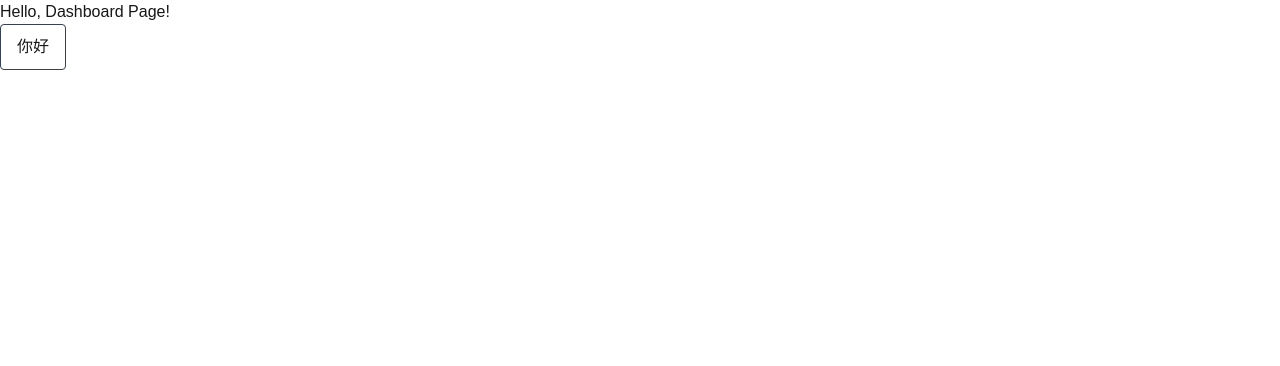
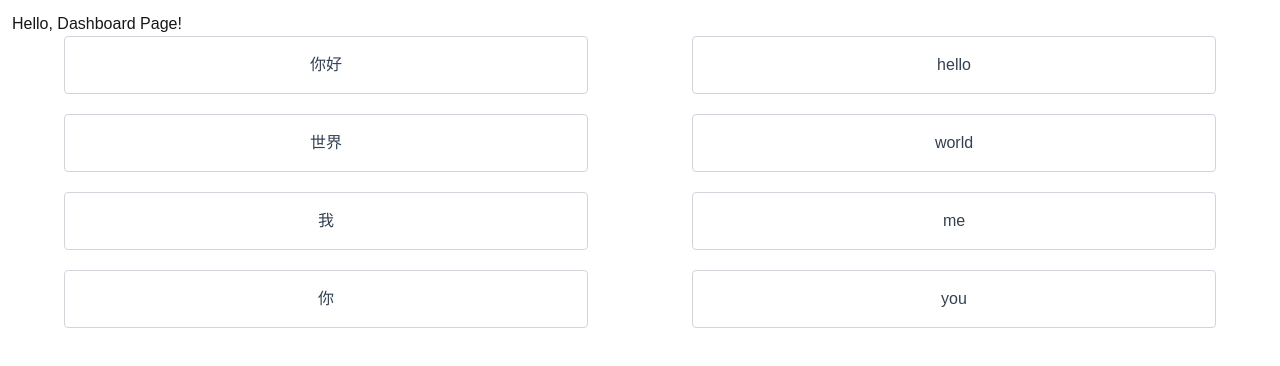
Before and after one commit to shuishuidelin/react-study, a Next.js app: page /link-game in a window 1280 px wide. Shown: the top 366 px of the page. Built offline with nearby package versions, Linux system fonts and the light colour scheme.

Commit message:
feat: 实现了单词块选择和取消功能

```diff
--- a/src/app/link-game/TextBrick.tsx
+++ b/src/app/link-game/TextBrick.tsx
@@ -1,5 +1,28 @@
 'use client';
 
-export default function TextBrick({text}: {text: string}) {
-    return <div className="bg-white rounded border border-gray-700 p-2.5 pl-4 pr-4 inline-flex">{text}</div>
+import {TextBrickProps} from "@/app/link-game/typing";
+
+export default function TextBrick({text,onChoose,action}: TextBrickProps) {
+    const state = action?.state || 'normal';
+    const styles = {
+        normal:{},
+        choose: {
+            backgroundColor: '#b5ddf5', // 选择时的颜色
+            color: '#fff',
+            borderColor: '#b5ddf5',
+        },
+        success: {
+            backgroundColor: '#c8e6c9', // 成功时的颜色
+            color: '#fff',
+            borderColor: '#c8e6c9',
+        },
+        error: {
+            backgroundColor: '#ffcdd2', // 错误时的颜色
+            color: '#fff',
+            borderColor: '#ffcdd2',
+        },
+    };
+
+    const style = styles?.[state] || {};
+    return <div className="bg-white rounded border border-gray-300 p-4 inline-flex justify-center mb-5 text-slate-700" style={style} onClick={onChoose}>{text}</div>
 }
--- a/src/app/link-game/page.tsx
+++ b/src/app/link-game/page.tsx
@@ -1,9 +1,52 @@
+'use client';
 // `app/dashboard/page.tsx` is the UI for the `/dashboard` URL
 import TextBrick from "@/app/link-game/TextBrick";
+import {useEffect, useState} from "react";
+import {BrickState, WordInfo} from "@/app/link-game/typing";
 
 export default function LinkGame() {
-    return (<div>
+    const [wordData,setWordData] = useState<WordInfo[]>([]);
+    const getData = ()=>{
+        const jsonData = [
+            {id:'0',question:'你好',answer:'hello'},
+            {id:'1',question:'世界',answer:'world'},
+            {id:'2',question:'我',answer:'me'},
+            {id:'3',question:'你',answer:'you'},
+        ]
+        const temp:typeof jsonData= []
+        jsonData.forEach((item,idx)=>{
+            temp[idx] = {...item}
+            temp[jsonData.length + idx] = {...item,id:item.id+'a'}
+        })
+        setWordData(temp)
+    }
+    const onChooseWord = (idx: number)=>{
+        const newWordData = [...wordData];
+        if(newWordData[idx].state === BrickState.choose){
+            newWordData[idx].state = BrickState.normal
+        }else {
+            newWordData[idx].state = BrickState.choose;
+        }
+        setWordData(newWordData)
+    }
+    useEffect(()=>{
+        console.log('onReady')
+        getData()
+    },[])
+    return (<div className="p-3">
         <h1>Hello, Dashboard Page!</h1>
-        <TextBrick text={'你好'}></TextBrick>
+        <div className="flex justify-around">
+            <div className="w-5/12 flex flex-col">
+                {wordData.slice(0,wordData.length/2).map((item,idx) =>{
+                    return (<TextBrick text={item.question} key={item.id} action={{state:item.state}} onChoose={()=>onChooseWord(idx)}></TextBrick>)
+                })}
+            </div>
+            <div className="w-5/12 flex flex-col">
+                {wordData.slice(wordData.length/2).map((item,idx) =>{
+                    return (<TextBrick text={item.answer} key={item.id}  action={{state:item.state}}  onChoose={()=>onChooseWord(wordData.length/2 + idx)}></TextBrick>)
+                })}
+            </div>
+        </div>
+
     </div>)
 }
--- /dev/null
+++ b/src/app/link-game/typing.ts
@@ -0,0 +1,18 @@
+
+export enum BrickState {
+    normal = 'normal',choose =  'choose',success = 'success',error = 'error'
+}
+
+export interface WordInfo {
+    id: string;
+    question: string;
+    answer: string;
+    state?: BrickState
+}
+export interface TextBrickProps {
+    text: string
+    onChoose: () => void;
+    action?: {
+        state?: BrickState
+    }
+}
```
Also changed, not shown: src/app/link-game/readme.md (added).
